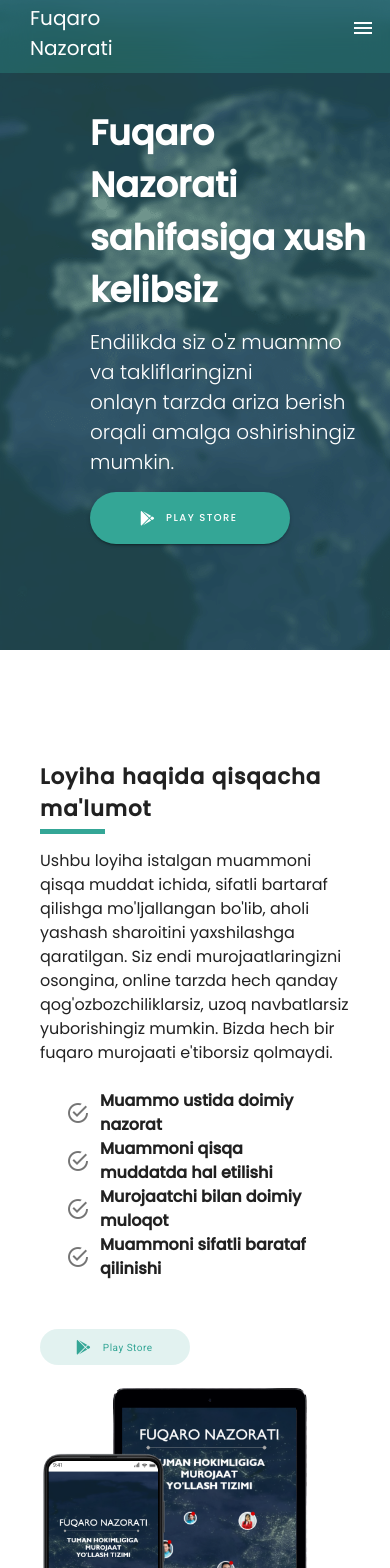
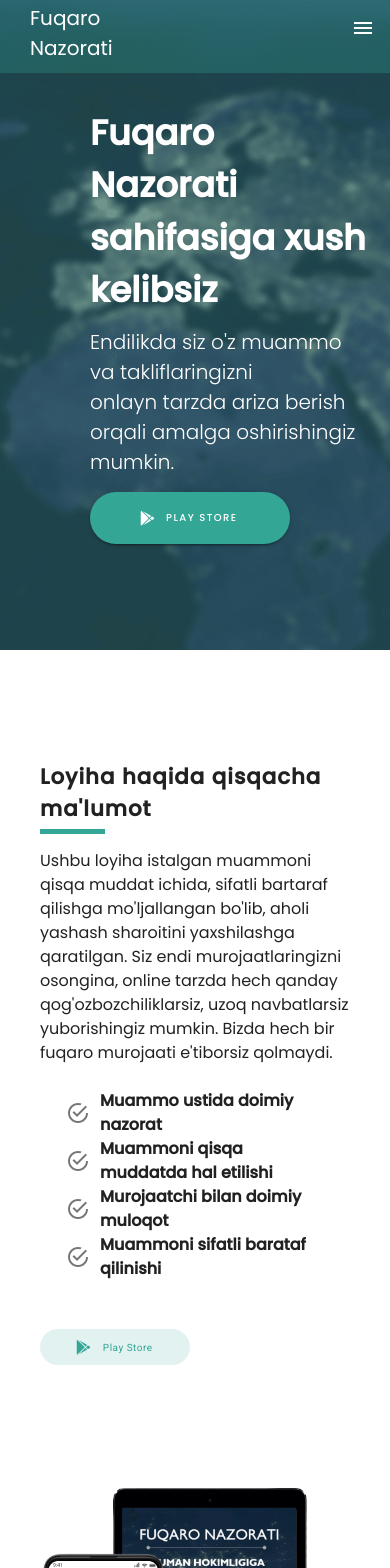
Before and after one commit to SAIDAKBAR123/fuqaro-nazorati-landing, a Vue app: page / in a window 390 px wide. Shown: the top 1568 px of the page. Built offline with nearby package versions, Linux system fonts and the light colour scheme.

Commit message:
change statistiks

```diff
--- a/src/components/Mottos/index.vue
+++ b/src/components/Mottos/index.vue
@@ -1,6 +1,6 @@
 <template>
   <v-card class="templates mt-10" color="white" tile flat max-width="1690">
-    <h2 class="text-left">Qo'llanma</h2>
+    <h2 class="text-left" id="tafsilot">Qo'llanma</h2>
     <div
       style="
         width: 100px;
@@ -9,7 +9,7 @@
         border-radius: 10px;
       "
     ></div>
-    <div id="tafsilot">
+    <div>
       <p class="text-about">
         Ushbu qo'llanma sizga bizning ilovani ishga tushirishingizga yordam
         beradi. Ushbu qo'llanmani bosqichma bosqish amalga oshiring!
--- a/src/components/Statistics/index.vue
+++ b/src/components/Statistics/index.vue
@@ -167,7 +167,7 @@ export default {
 @media (max-width: 830px) {
   .loyiha-haqida-container {
     grid-template-columns: minmax(200px, 500px);
-    grid-template-rows: minmax(200px, 500px) minmax(200px, 450px);
+    grid-template-rows: minmax(200px, 500px) minmax(200px, 650px);
     row-gap: 10px;
     padding: 40px;
     padding-bottom: 0;
```
Also changed, not shown: 1 other file (tests, documents, lock files or other folders).
